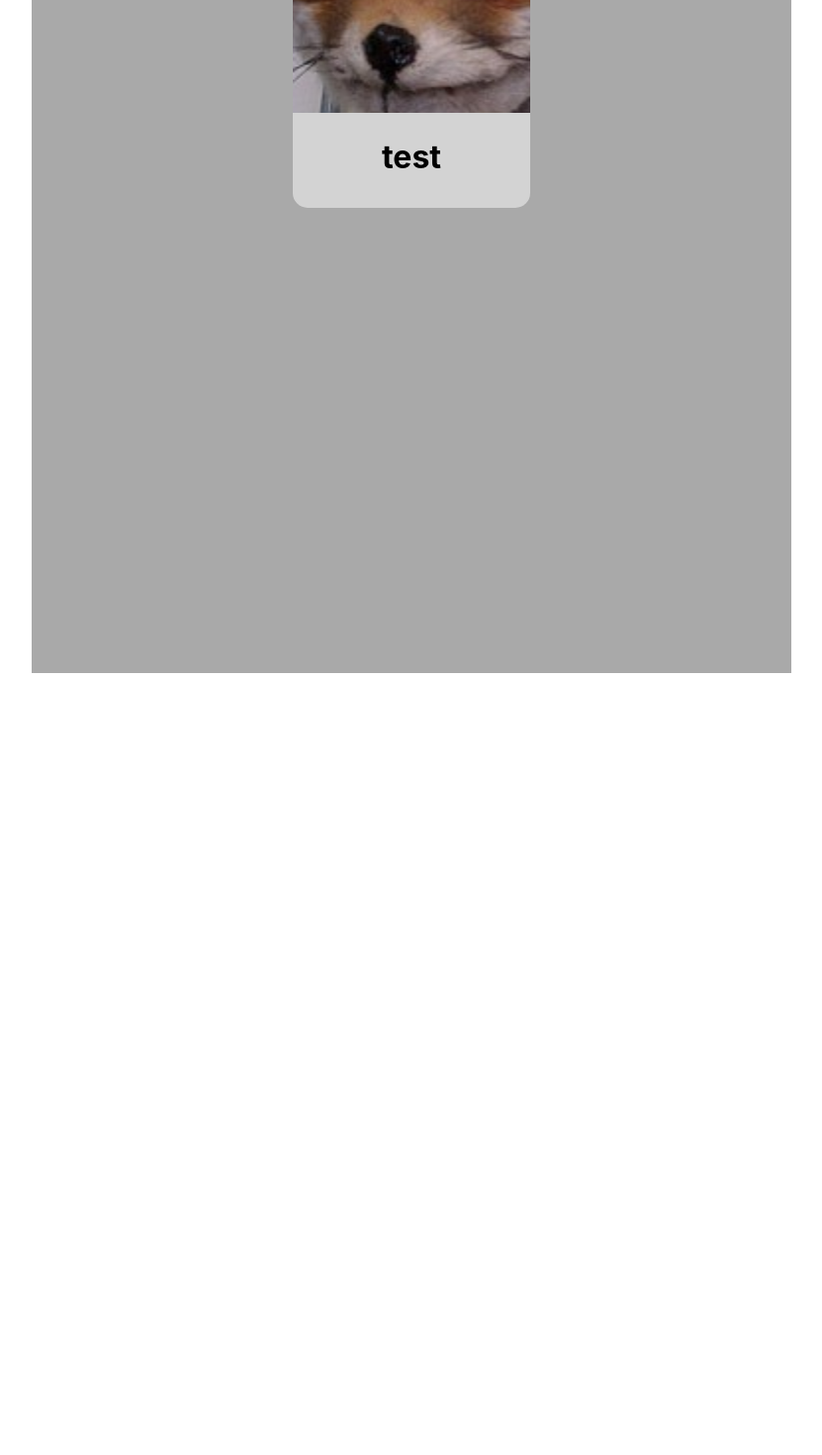
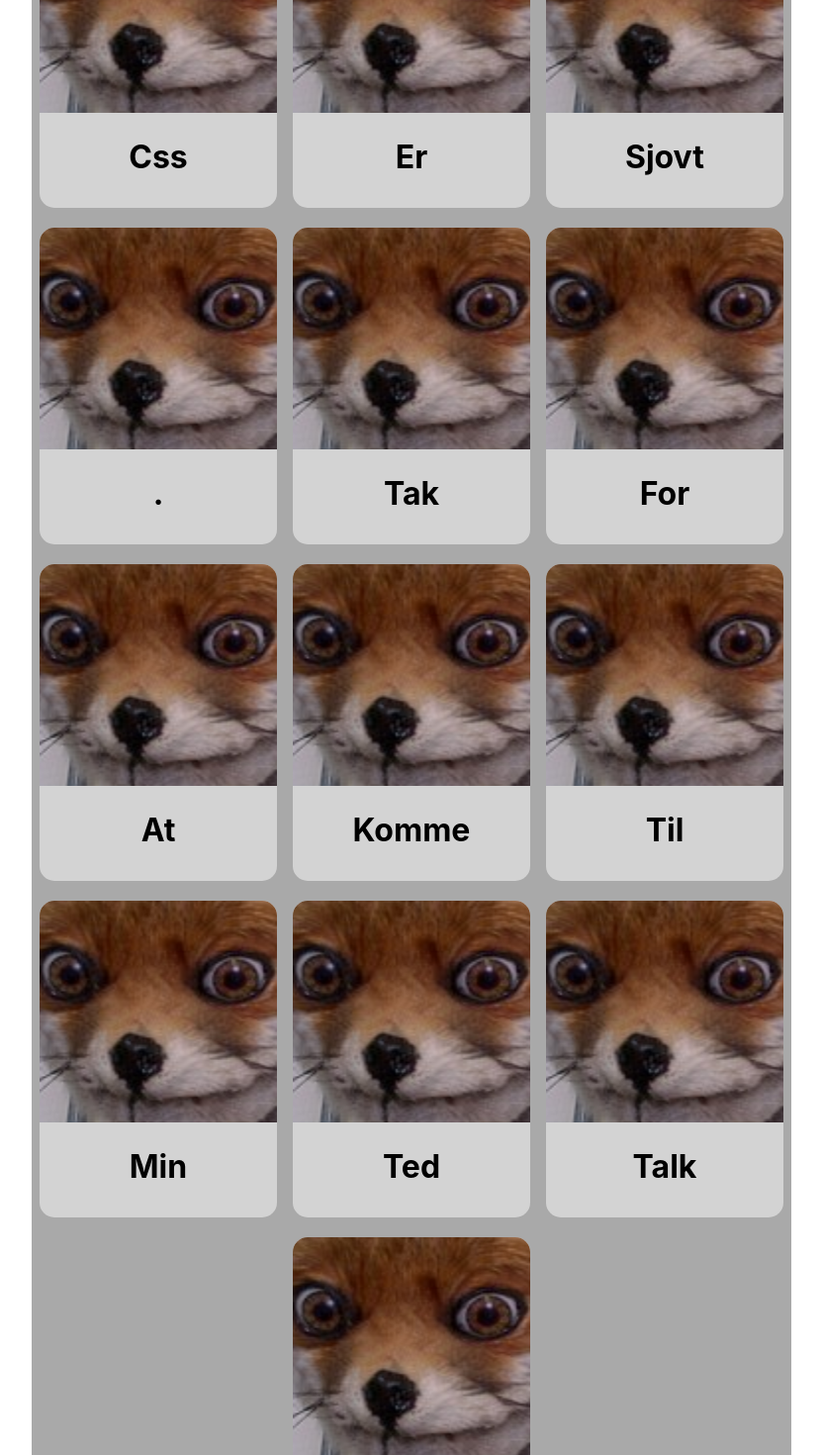
Before and after one commit to GodSpiller/Tavis, a React (Create React App) app in the folder react-tavis/: page / in a window 1280 px wide. Shown: the part 120-1590 px from the top of the page at 99% size, without its empty margins (224-1055 px from the left). Before the commit the page ends 800 px from the top, so only its background shows below. Built offline with nearby package versions, Linux system fonts and the light colour scheme.

Commit message:
Added more recipes for testing

```diff
--- a/react-tavis/src/components/RecipeContainer.js
+++ b/react-tavis/src/components/RecipeContainer.js
@@ -6,7 +6,19 @@ function RecipeContainer () {
 
     return (
         <div class="bigbox">
-            <Recipe title= "test" alert= "åh nej"/>
+            <Recipe title= "Css" alert= "Test"/>
+            <Recipe title= "Er" alert= "Test"/>
+            <Recipe title= "Sjovt" alert= "Test"/>
+            <Recipe title= "." alert= "Test"/>
+            <Recipe title= "Tak" alert= "Test"/>
+            <Recipe title= "For" alert= "Test"/>
+            <Recipe title= "At" alert= "Test"/>
+            <Recipe title= "Komme" alert= "Test"/>
+            <Recipe title= "Til" alert= "Test"/>
+            <Recipe title= "Min" alert= "Test"/>
+            <Recipe title= "Ted" alert= "Test"/>
+            <Recipe title= "Talk" alert= "Test"/>
+            <Recipe title= "." alert= "Test"/>
         </div>
     )
 }
```
